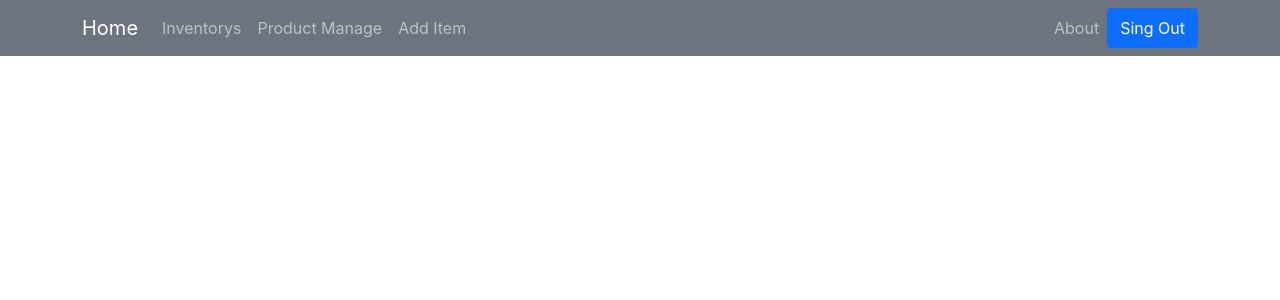
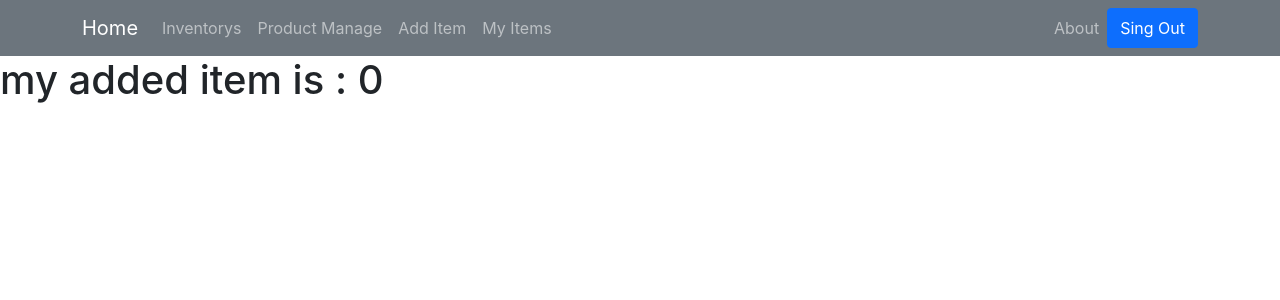
Before and after one commit to abdurrazzakhera/gadget_mart_wereHouse_clint, a React (Create React App) app: page /myitems in a window 1280 px wide. Shown: the top 300 px of the page. Built offline with nearby package versions, Linux system fonts and the light colour scheme; no server answers; sample sign-in values are in the browser's storage.

Commit message:
seperate user added item view

```diff
--- a/package.json
+++ b/package.json
@@ -9,6 +9,7 @@
     "bootstrap": "^5.1.3",
     "firebase": "^9.8.0",
     "react": "^18.1.0",
+    "react-axios": "^2.0.5",
     "react-bootstrap": "^2.3.1",
     "react-dom": "^18.1.0",
     "react-firebase-hooks": "^5.0.3",
--- a/src/App.js
+++ b/src/App.js
@@ -1,4 +1,3 @@
-import logo from "./logo.svg";
 import "./App.css";
 import Home from "./Pages/Home/Home/Home";
 import Header from "./Pages/Shared/Header/Header";
@@ -12,6 +11,7 @@ import SingUp from "./Pages/Home/Login/SingUp/SingUp";
 import { ToastContainer } from "react-toastify";
 import "react-toastify/dist/ReactToastify.css";
 import RequireAuth from "./Pages/Home/Login/RequirAuth/RequirAuth";
+import MyItems from "./Pages/MyItems/MyItems";
 
 function App() {
   return (
@@ -29,6 +29,14 @@ function App() {
           }
         ></Route>
         <Route
+          path='/myitems'
+          element={
+            <RequireAuth>
+              <MyItems></MyItems>
+            </RequireAuth>
+          }
+        ></Route>
+        <Route
           path='/manageProduct'
           element={<ManageProduct></ManageProduct>}
         ></Route>
--- a/src/Pages/Home/Inventorys/Inventorys.js
+++ b/src/Pages/Home/Inventorys/Inventorys.js
@@ -28,7 +28,8 @@ const Inventorys = () => {
           </tr>
         </thead>
         <tbody>
-          {items.map((item) => (
+          {items
+            .map((item) => (
               <tr key={item._id}>
                 <th scope='row'>{index++}</th>
                 <td>{item.img}</td>
@@ -44,7 +45,8 @@ const Inventorys = () => {
                   </Button>
                 </td>
               </tr>
-          ))}
+            ))
+            .slice(0, 6)}
         </tbody>
         <tfoot>
           <tr>
--- a/src/Pages/Home/Login/Login/Login.js
+++ b/src/Pages/Home/Login/Login/Login.js
@@ -3,7 +3,6 @@ import { Button, Form } from "react-bootstrap";
 import auth from "../../../../firebase.init";
 import { useSignInWithEmailAndPassword } from "react-firebase-hooks/auth";
 import { Link, useLocation, useNavigate } from "react-router-dom";
-import { toast } from "react-toastify";
 
 const Login = () => {
   const emailRef = useRef("");
--- /dev/null
+++ b/src/Pages/MyItems/MyItems.js
@@ -0,0 +1,26 @@
+import React, { useEffect, useState } from "react";
+import { useAuthState } from "react-firebase-hooks/auth";
+import auth from "../../firebase.init";
+import axios from "axios";
+
+const MyItems = () => {
+  const [user] = useAuthState(auth);
+  const [myItems, setMyItems] = useState("");
+
+  useEffect(() => {
+    const myAddedItems = async () => {
+      const email = user.email;
+      const url = `http://localhost:5000/myitem?email=${email}`;
+      const { data } = await axios.get(url);
+      setMyItems(data);
+    };
+    myAddedItems();
+  }, []);
+  return (
+    <div>
+      <h1>my added item is : {myItems.length}</h1>
+    </div>
+  );
+};
+
+export default MyItems;
--- a/src/Pages/Shared/Header/Header.js
+++ b/src/Pages/Shared/Header/Header.js
@@ -37,6 +37,9 @@ const Header = () => {
                 <Nav.Link as={Link} to='/additems'>
                   Add Item
                 </Nav.Link>
+                <Nav.Link as={Link} to='/myitems'>
+                  My Items
+                </Nav.Link>
               </>
             )}
           </Nav>
```
Also changed, not shown: src/Pages/MyItems/MyItems.css (added), 1 other file (tests, documents, lock files or other folders). Lines whose indentation alone changed are shown as unchanged.
